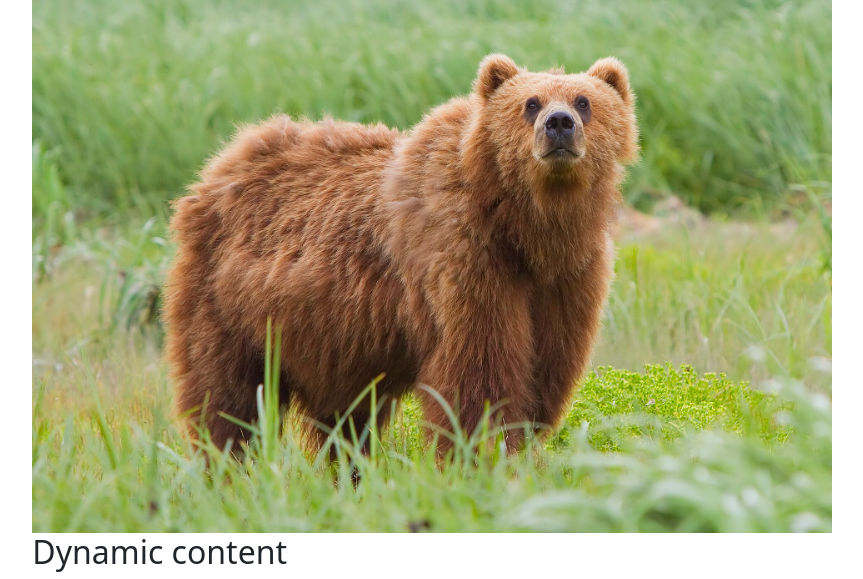
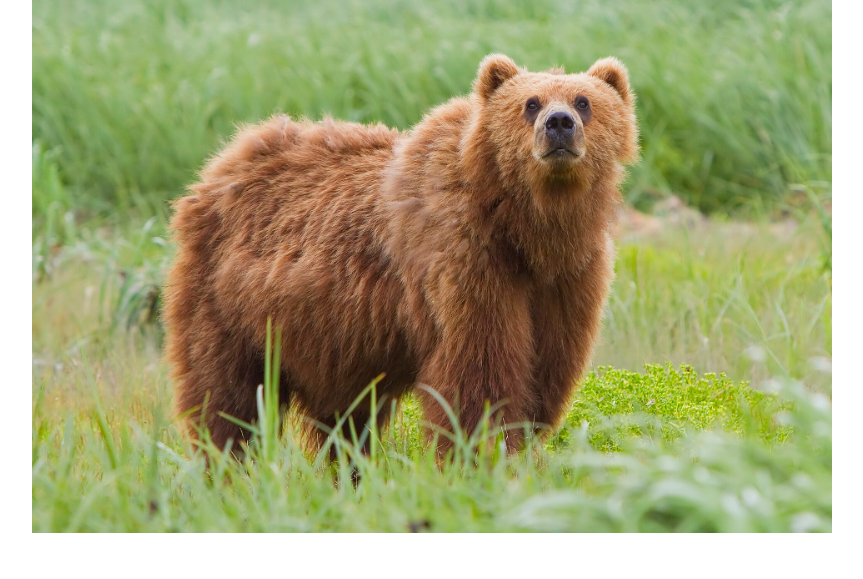
Before and after one commit to willi8jk/locallibrary, a Django app: template catalog/templates/index.html in a window 1280 px wide. Shown: the part 683-1262 px from the top of the page, without its empty margins (193-1056 px from the left). After the commit the page ends 1216 px from the top, so only its background shows below. Run offline with Django 5.2, Linux system fonts and the light colour scheme; the template is opened without the code that fills it, so the values that code supplies are empty.

Commit message:
removed duplicate h2 on catalog/index.html

```diff
--- a/catalog/templates/index.html
+++ b/catalog/templates/index.html
@@ -24,5 +24,4 @@
   <img src="https://w3.cs.jmu.edu/cs347/f26/stewart.jpeg" alt="Dr. Stewart rockin' that Carolina Blue koy Kahala">
   {% load static %}
   <img width=800 src="{% static 'img/2010-kodiak-bear-1.jpg' %}" alt="Brown Bear">
-  <h2>Dynamic content</h2>
 {% endblock %}
```
